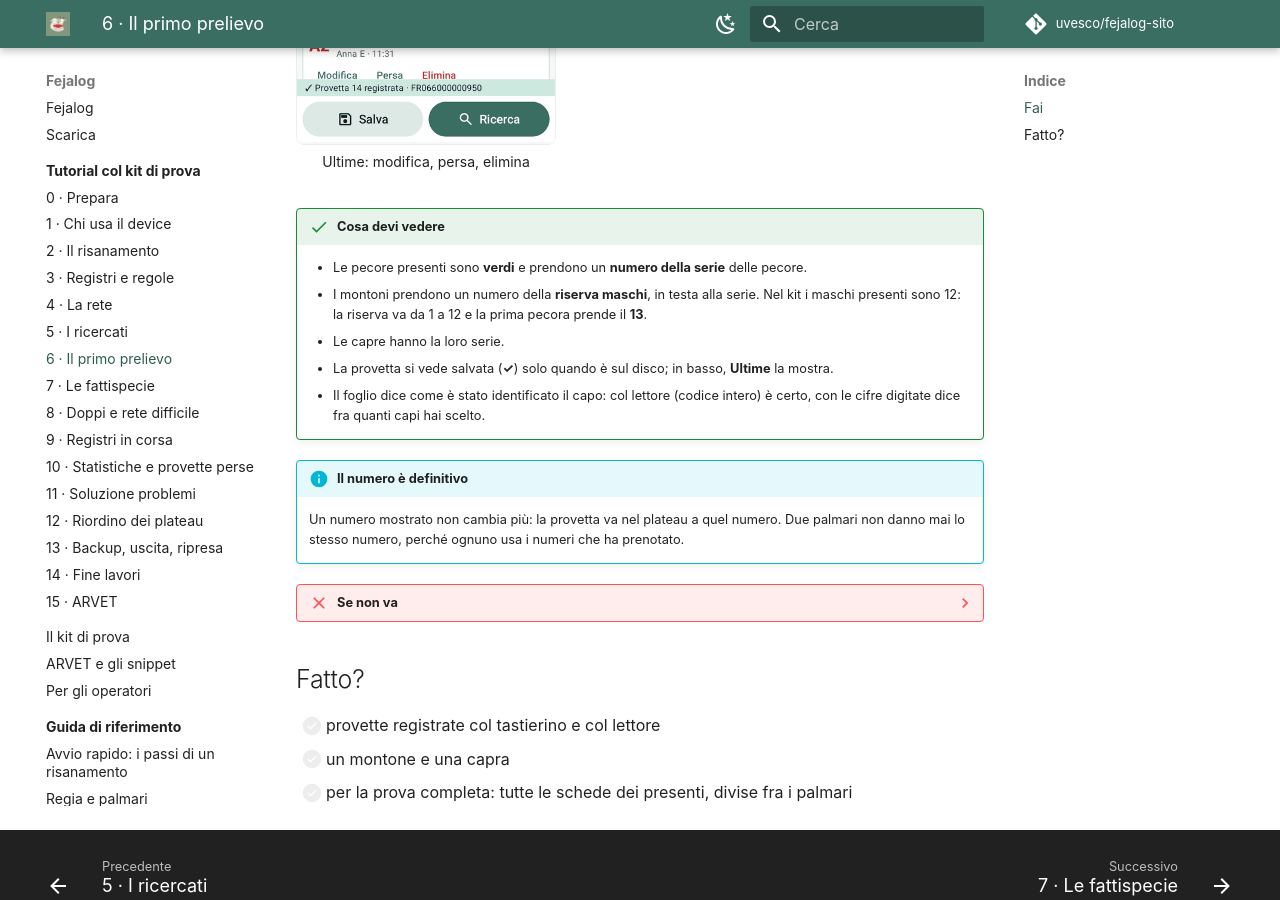
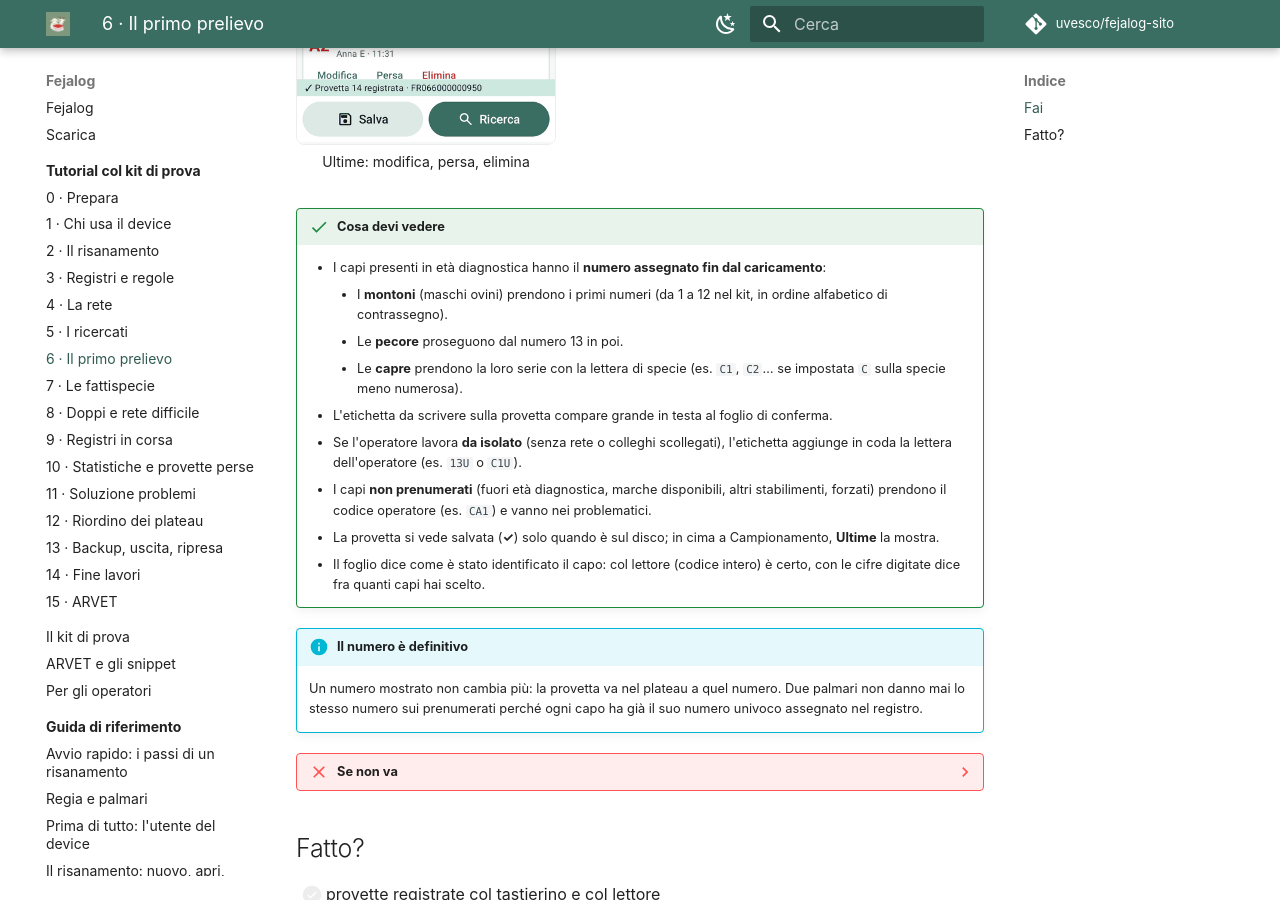
Before and after one commit to uvesco/fejalog-sito, an MkDocs documentation site: the page built from docs/tutorial/06-prelievo.md, in a window 1280 px wide and 900 px high, scrolled down 1750 px. Built offline with MkDocs 1.6.1 and Material for MkDocs 9.7.7, drawn with Linux system fonts in a browser that asks for light colours; comment, search, counter and statistics services are not loaded.

Commit message:
Sito: aggiornato da fejalog d1b4dc4

```diff
--- a/docs/tutorial/06-prelievo.md
+++ b/docs/tutorial/06-prelievo.md
@@ -38,21 +38,24 @@ basta scrivere il numero sulla scheda (o su un foglio).
 </div>
 
 !!! atteso "Cosa devi vedere"
-    - Le pecore presenti sono **verdi** e prendono un **numero della serie** delle pecore.
-    - I montoni prendono un numero della **riserva maschi**, in testa alla serie. Nel kit i maschi presenti sono 12:
-      la riserva va da 1 a 12 e la prima pecora prende il **13**.
-    - Le capre hanno la loro serie.
-    - La provetta si vede salvata (**✓**) solo quando è sul disco; in basso, **Ultime** la mostra.
+    - I capi presenti in età diagnostica hanno il **numero assegnato fin dal caricamento**:
+        - I **montoni** (maschi ovini) prendono i primi numeri (da 1 a 12 nel kit, in ordine alfabetico di contrassegno).
+        - Le **pecore** proseguono dal numero 13 in poi.
+        - Le **capre** prendono la loro serie con la lettera di specie (es. `C1`, `C2`… se impostata `C` sulla specie meno numerosa).
+    - L'etichetta da scrivere sulla provetta compare grande in testa al foglio di conferma.
+    - Se l'operatore lavora **da isolato** (senza rete o colleghi scollegati), l'etichetta aggiunge in coda la lettera dell'operatore (es. `13U` o `C1U`).
+    - I capi **non prenumerati** (fuori età diagnostica, marche disponibili, altri stabilimenti, forzati) prendono il codice operatore (es. `CA1`) e vanno nei problematici.
+    - La provetta si vede salvata (**✓**) solo quando è sul disco; in cima a Campionamento, **Ultime** la mostra.
     - Il foglio dice come è stato identificato il capo: col lettore (codice intero) è certo, con le cifre digitate
       dice fra quanti capi hai scelto.
 
 !!! info "Il numero è definitivo"
     Un numero mostrato non cambia più: la provetta va nel plateau a quel numero. Due palmari non danno mai lo stesso
-    numero, perché ognuno usa i numeri che ha prenotato.
+    numero sui prenumerati perché ogni capo ha già il suo numero univoco assegnato nel registro.
 
 ??? failure "Se non va"
-    - **Il numero è A•1 (provvisorio)**: il palmare non ha numeri confermati (fuori rete, o un collega che non
-      risponde). Va bene lo stesso: si riscrive col numero definitivo in sistemazione.
+    - **L'etichetta ha una lettera in coda (es. 13U)**: sei da isolato (doppi non controllati). La provetta tiene quel numero e la Regia la verifica al rientro.
+    - **Il codice è del tipo CA1**: il capo non era prenumerato (es. fuori età o marca nuova); andrà risolto in rifinitura.
     - **Il capo sbagliato**: in Ultime, Modifica o Elimina (un nuovo evento: niente si cancella davvero).
 
 ## Fatto?
```
Also changed, not shown: docs/tutorial/12-riordino.md (+3 -1 lines), docs/tutorial/15-arvet.md (+1 -0 lines).
